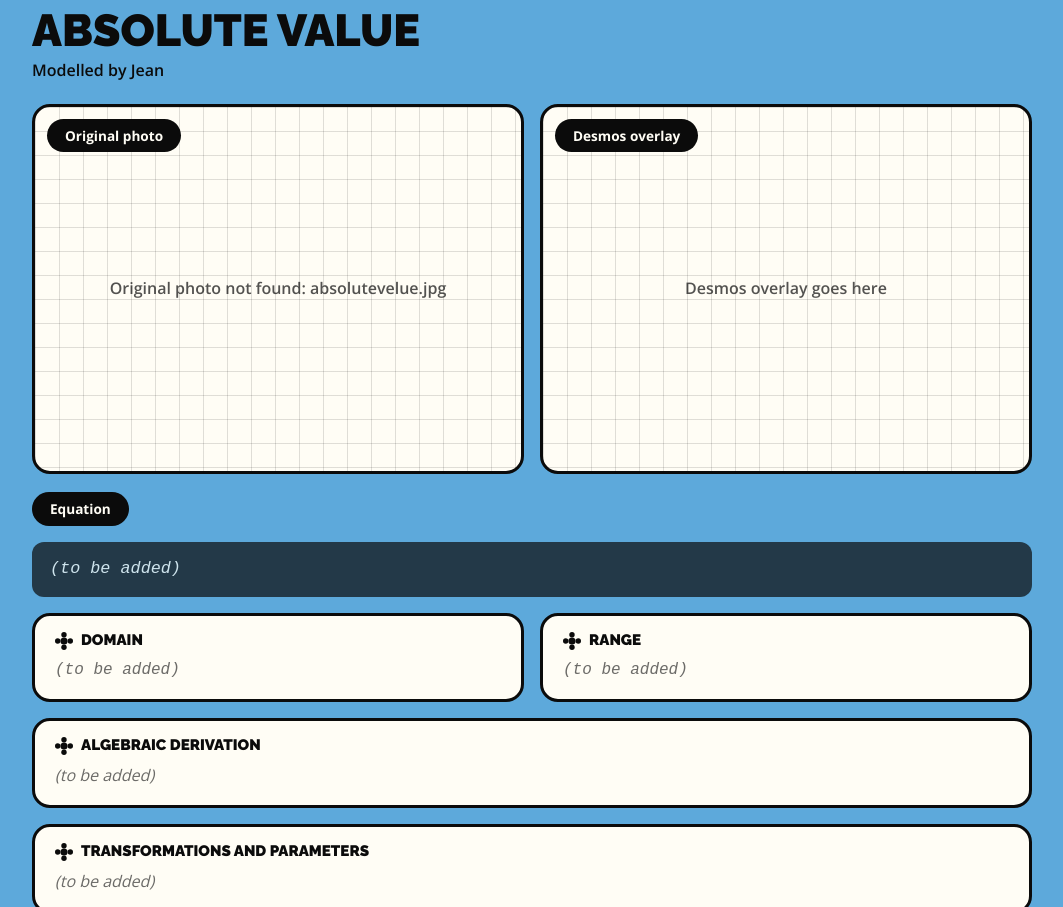
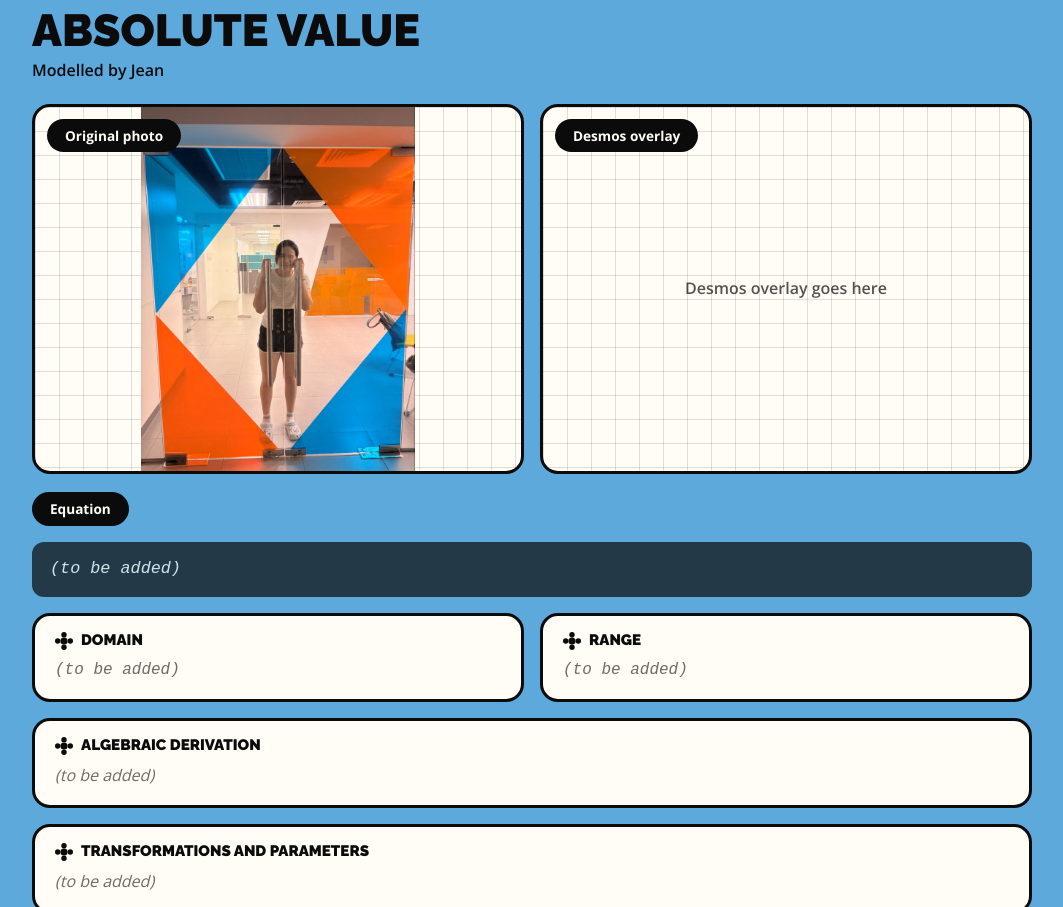
Before and after one commit to matthewsia104-netizen/functions-album, a plain HTML site: page index.html in a window 1280 px wide. Shown: the part 1775-2682 px from the top of the page, without its empty margins (108-1171 px from the left). Drawn offline with nearby package versions, Linux system fonts and the light colour scheme.

Commit message:
Update index.html

```diff
--- a/index.html
+++ b/index.html
@@ -135,7 +135,7 @@ const site = {
 
 const items = [
   { type: "Linear", student: "Matthew", photo: "linear.jpg", graph: "", equation: "", domain: "", range: "", derivation: "", transformation: "", breakdown: "" },
-  { type: "Absolute value", student: "Jean", photo: "absolutevelue.jpg", graph: "", equation: "", domain: "", range: "", derivation: "", transformation: "", breakdown: "" },
+  { type: "Absolute value", student: "Jean", photo: "absolutevalue.jpg", graph: "", equation: "", domain: "", range: "", derivation: "", transformation: "", breakdown: "" },
   { type: "Reciprocal", student: "", photo: "", graph: "", equation: "", domain: "", range: "", derivation: "", transformation: "", breakdown: "" },
   { type: "Rational", student: "", photo: "", graph: "", equation: "", domain: "", range: "", derivation: "", transformation: "", breakdown: "" },
   { type: "Polynomial", student: "", photo: "", graph: "", equation: "", domain: "", range: "", derivation: "", transformation: "", breakdown: "" },
```
